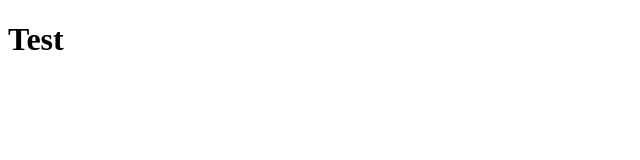
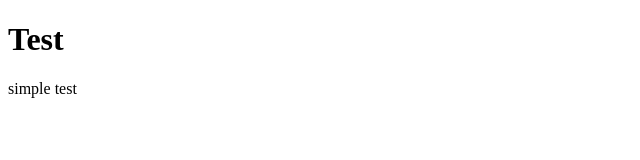
Before and after one commit to VanLance/ranger_test, a plain HTML site: page index.html in a window 1280 px wide. Shown: the full height of the page, 0-640 px from the left. Drawn offline with Linux system fonts and the light colour scheme.

Commit message:
simple test

```diff
--- a/index.html
+++ b/index.html
@@ -8,5 +8,14 @@
 </head>
 <body>
   <h1>Test</h1>
+
+
+
+
+
+
+
+<p>simple test</p>
 </body>
+
 </html>
```
